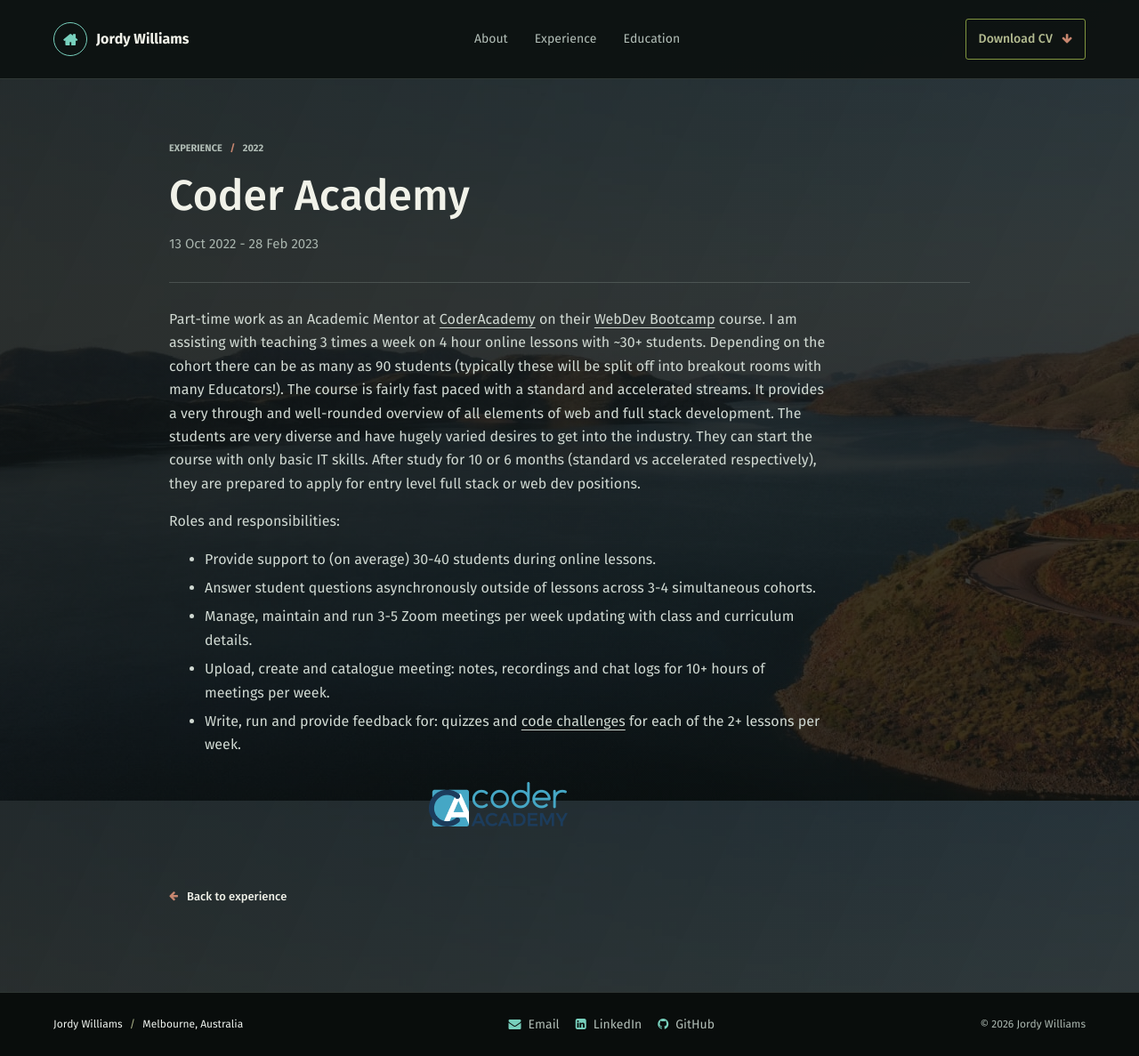
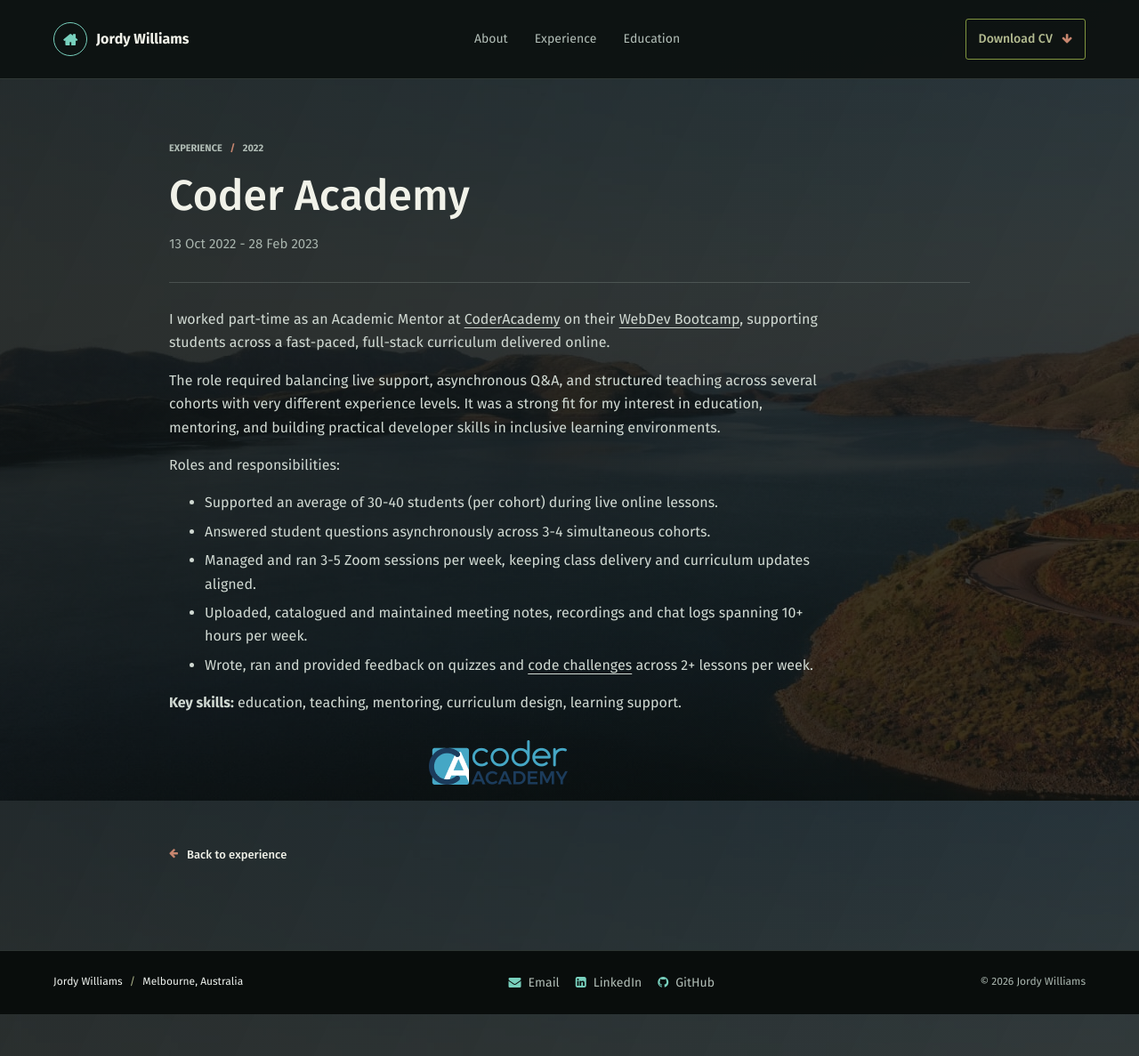
Before and after one commit to jordyjwilliams/jordyjwilliams.github.io, a Jekyll site: the page built from _posts/2022-10-22-coderAcademy.md, in a window 1280 px wide. Shown: the whole page at 89% size. Built offline with Jekyll 4.4.1, drawn with Linux system fonts in a browser that asks for light colours; after the commit the page ends 1140 px from its top, so only the background shows below that.

Commit message:
docs: upodate coder Academy

```diff
--- a/_posts/2022-10-22-coderAcademy.md
+++ b/_posts/2022-10-22-coderAcademy.md
@@ -8,14 +8,18 @@ image: "/assets/img/logos/coderAcademy.png"
 comments: false
 ---
 
-Part-time work as an Academic Mentor at [CoderAcademy](https://www.coderacademy.edu.au/) on their [WebDev Bootcamp](https://www.coderacademy.edu.au/web-development-bootcamp) course. I am assisting with teaching 3 times a week on 4 hour online lessons with ~30+ students. Depending on the cohort there can be as many as 90 students (typically these will be split off into breakout rooms with many Educators!). The course is fairly fast paced with a standard and accelerated streams. It provides a very through and well-rounded overview of all elements of web and full stack development. The students are very diverse and have hugely varied desires to get into the industry. They can start the course with only basic IT skills. After study for 10 or 6 months (standard vs accelerated respectively), they are prepared to apply for entry level full stack or web dev positions.
+I worked part-time as an Academic Mentor at [CoderAcademy](https://www.coderacademy.edu.au/) on their [WebDev Bootcamp](https://www.coderacademy.edu.au/web-development-bootcamp), supporting students across a fast-paced, full-stack curriculum delivered online.
+
+The role required balancing live support, asynchronous Q&A, and structured teaching across several cohorts with very different experience levels. It was a strong fit for my interest in education, mentoring, and building practical developer skills in inclusive learning environments.
 
 Roles and responsibilities:
-* Provide support to (on average) 30-40 students during online lessons.
-* Answer student questions asynchronously outside of lessons across 3-4 simultaneous cohorts.
-* Manage, maintain and run 3-5 Zoom meetings per week updating with class and curriculum details.
-* Upload, create and catalogue meeting: notes, recordings and chat logs for 10+ hours of meetings per week.
-* Write, run and provide feedback for: quizzes and [code challenges](https://github.com/CoderAcademy-ALL/ed_challenges_term3_javascript/) for each of the 2+ lessons per week.
+* Supported an average of 30-40 students (per cohort) during live online lessons.
+* Answered student questions asynchronously across 3-4 simultaneous cohorts.
+* Managed and ran 3-5 Zoom sessions per week, keeping class delivery and curriculum updates aligned.
+* Uploaded, catalogued and maintained meeting notes, recordings and chat logs spanning 10+ hours per week.
+* Wrote, ran and provided feedback on quizzes and [code challenges](https://github.com/CoderAcademy-ALL/ed_challenges_term3_javascript/) across 2+ lessons per week.
+
+**Key skills:** education, teaching, mentoring, curriculum design, learning support.
 
 <figure>
 	<a href="/assets/img/logos/coderAcademy.png"><img src="/assets/img/logos/coderAcademy.png"></a>
```
